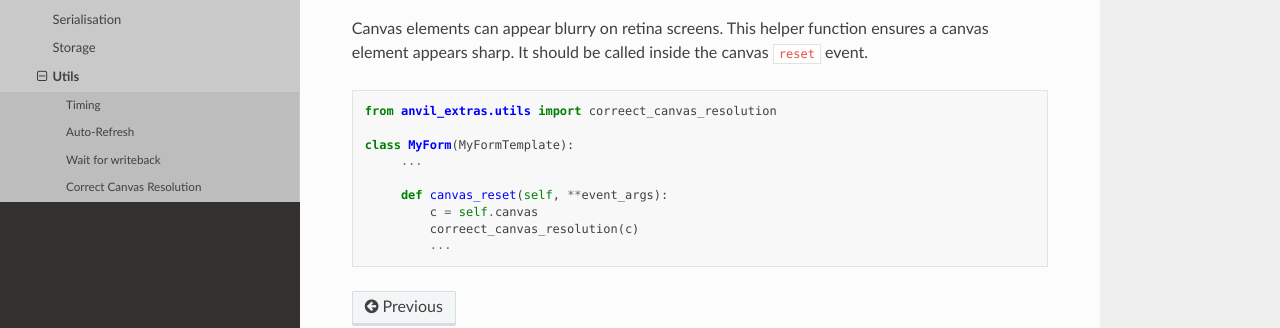
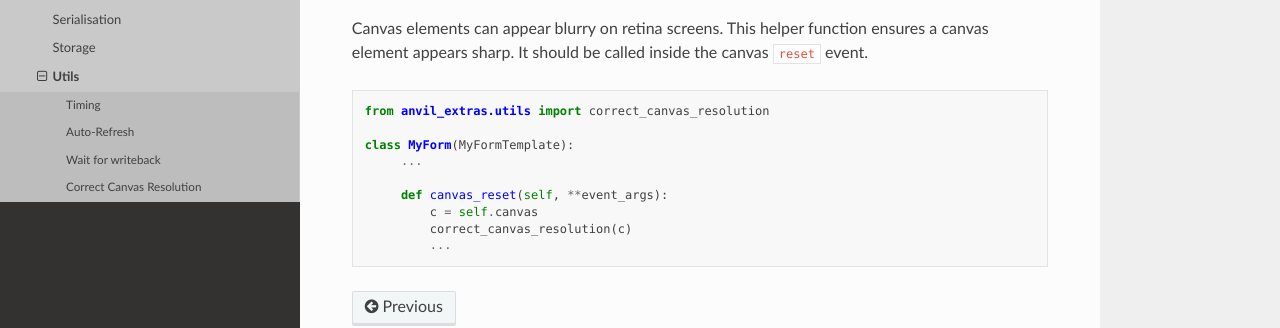
Before and after one commit to anvilistas/anvil-extras, a Sphinx documentation site: the page built from docs/guides/modules/utils.rst, in a window 1280 px wide and 900 px high, scrolled down 2229 px. Shown: the part 420-748 px from the top of the window. Built offline with Sphinx 7.4.7 and the Read the Docs theme 2.0.0, drawn with Linux system fonts in a browser that asks for light colours.

Commit message:
Correct some spelling

```diff
--- a/docs/guides/modules/utils.rst
+++ b/docs/guides/modules/utils.rst
@@ -118,12 +118,12 @@ It should be called inside the canvas ``reset`` event.
 
 .. code-block:: python
 
-   from anvil_extras.utils import correect_canvas_resolution
+   from anvil_extras.utils import correct_canvas_resolution
 
    class MyForm(MyFormTemplate):
         ...
 
         def canvas_reset(self, **event_args):
             c = self.canvas
-            correect_canvas_resolution(c)
+            correct_canvas_resolution(c)
             ...
```
